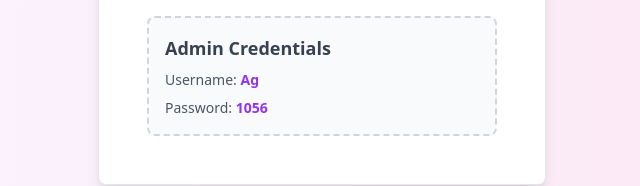
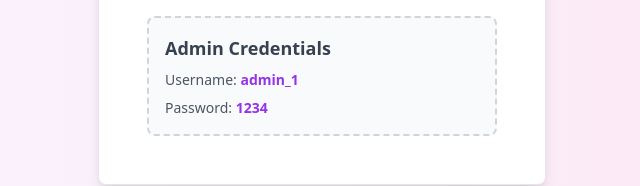
Before and after one commit to ritik-gupta-2022/women-safety-Platform, a React (Vite) app in the folder frontend/: page /signin in a window 1280 px wide. Shown: the part 502-688 px from the top of the page, without its empty margins (318-958 px from the left). Built offline with nearby package versions, Linux system fonts and the light colour scheme.

Commit message:
Update Signin.jsx

```diff
--- a/frontend/src/pages/Signin.jsx
+++ b/frontend/src/pages/Signin.jsx
@@ -114,10 +114,10 @@ const SignIn = () => {
       <div className="mt-6 p-4 border-2 border-dashed border-gray-300 rounded-lg bg-gray-50">
         <h3 className="text-lg font-semibold text-gray-700">Admin Credentials</h3>
         <p className="mt-2 text-sm text-gray-600">
-          Username: <span className="font-semibold text-purple-600">Ag</span>
+          Username: <span className="font-semibold text-purple-600">admin_1</span>
         </p>
         <p className="mt-2 text-sm text-gray-600">
-          Password: <span className="font-semibold text-purple-600">1056</span>
+          Password: <span className="font-semibold text-purple-600">1234</span>
         </p>
       </div>
     </CardContent>
```
